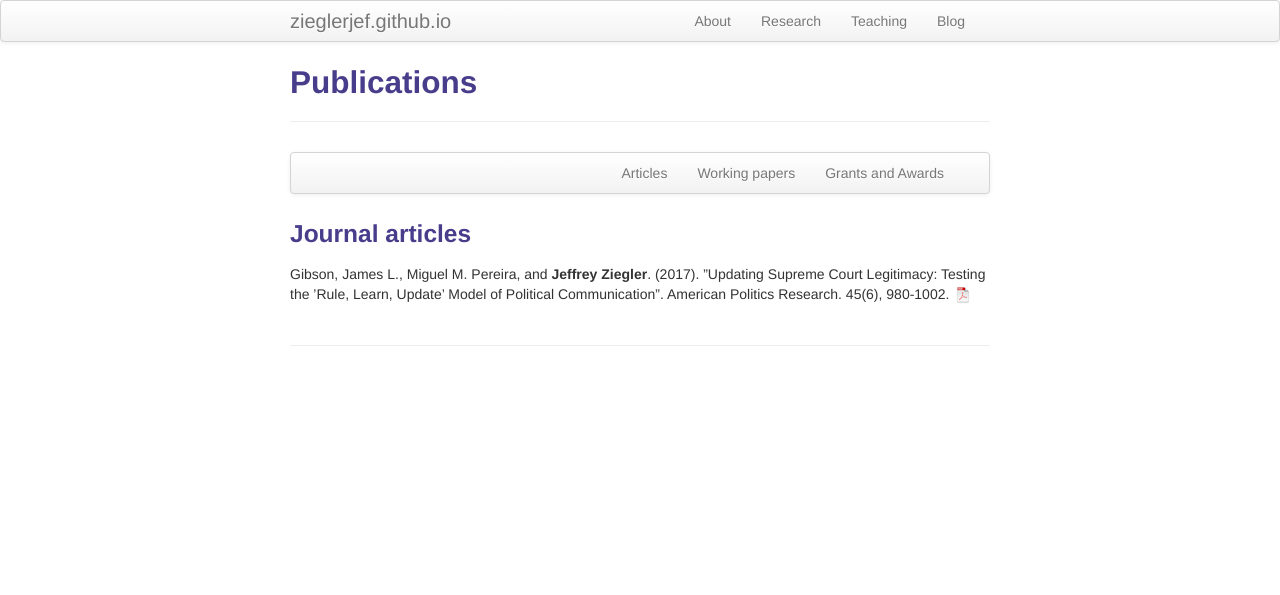
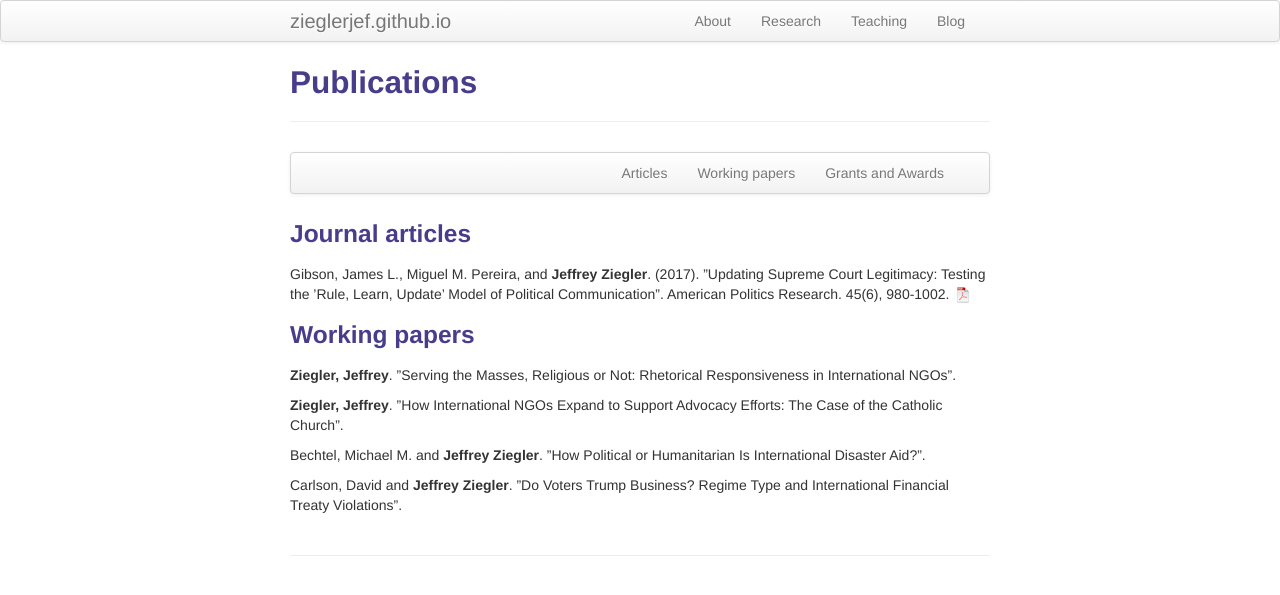
Before and after one commit to zieglerjef/zieglerjef.github.io, a Jekyll site: the page built from pages/pubs.md, in a window 1280 px wide. Shown: the top 595 px of the page. Built offline with Jekyll 4.4.1, drawn with Linux system fonts in a browser that asks for light colours.

Commit message:
Update pubs.md

```diff
--- a/pages/pubs.md
+++ b/pages/pubs.md
@@ -8,8 +8,8 @@ description: Jeffrey Ziegler's publications
     <div class="navbar-inner">
         <ul class="nav">
             <li><a href="#articles">Articles</a></li>
-            <li><a href="#editorials">Working papers</a></li>
-            <li><a href="#letters">Grants and Awards</a></li>
+            <li><a href="#workingPapers">Working papers</a></li>
+            <li><a href="#grants">Grants and Awards</a></li>
         </ul>
     </div>
 </div>
@@ -19,3 +19,14 @@ description: Jeffrey Ziegler's publications
 Gibson, James L., Miguel M. Pereira, and **Jeffrey Ziegler**. (2017). ”Updating Supreme Court Legitimacy: Testing
 the ’Rule, Learn, Update’ Model of Political Communication”. American Politics Research. 45(6), 980-1002.
 [![pdf](icons16/pdf-icon.png)](https://drive.google.com/file/d/1YHqTlVkxxMtOSetTqnR4V8dhUR-LXqXT/view)
+
+### <a name="workingPapers"></a>Working papers
+
+**Ziegler, Jeffrey**. ”Serving the Masses, Religious or Not: Rhetorical Responsiveness in International NGOs”.
+
+**Ziegler, Jeffrey**. ”How International NGOs Expand to Support Advocacy Efforts: The Case of the Catholic Church”.
+
+Bechtel, Michael M. and **Jeffrey Ziegler**. ”How Political or Humanitarian Is International Disaster Aid?”.
+
+Carlson, David and **Jeffrey Ziegler**. ”Do Voters Trump Business? Regime Type and International Financial Treaty
+Violations”.
```
